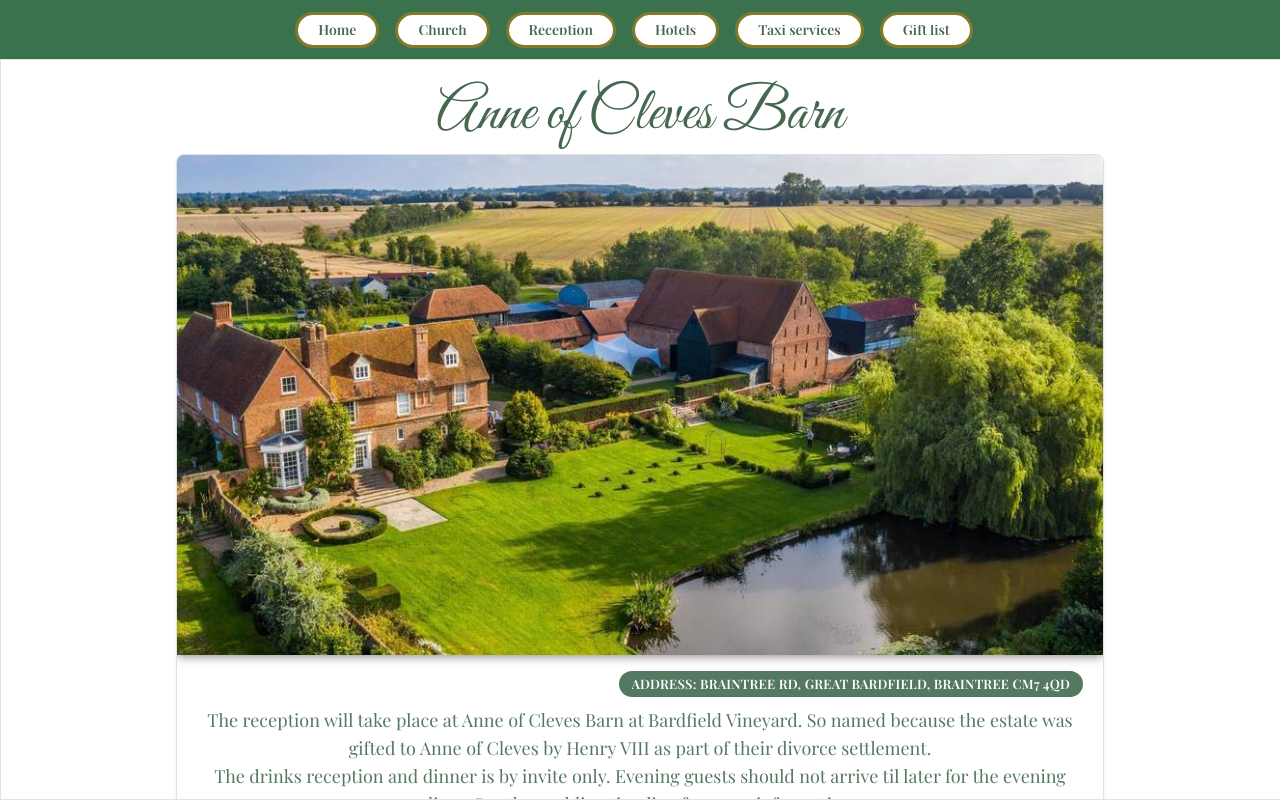
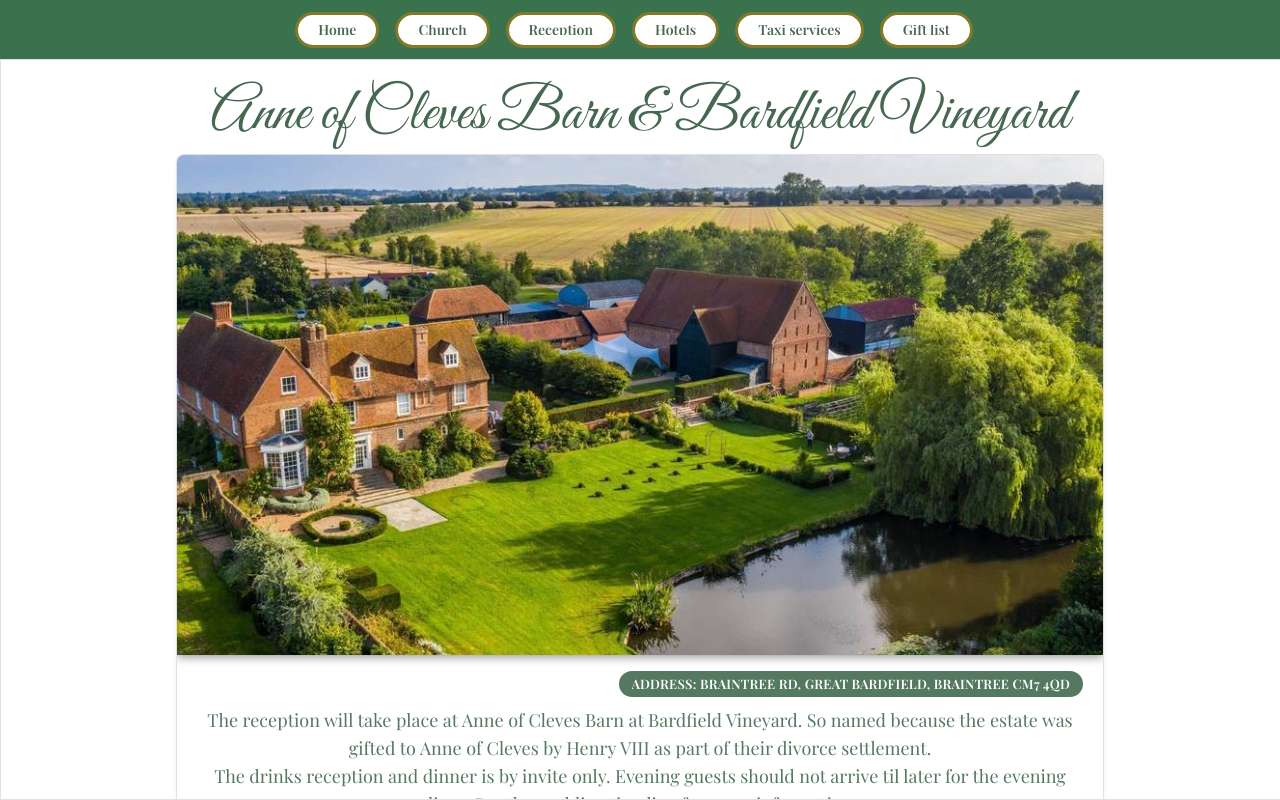
Before and after one commit to sparker0664/Wedding-App, a React (Vite) app: page /reception in a window 1280 px wide. Shown: the top 800 px of the page. Built offline with nearby package versions, Linux system fonts and the light colour scheme.

Commit message:
Edited title for reception

```diff
--- a/src/features/reception/index.tsx
+++ b/src/features/reception/index.tsx
@@ -30,7 +30,7 @@ export default function ReceptionPage() {
   return (
     <Container>
       <Title className={classes.title} size={rem(60)}>
-        Anne of Cleves Barn
+        Anne of Cleves Barn & Bardfield Vineyard
       </Title>
       <Card shadow="sm" padding="lg" radius="md" withBorder>
         <Card.Section>
```
